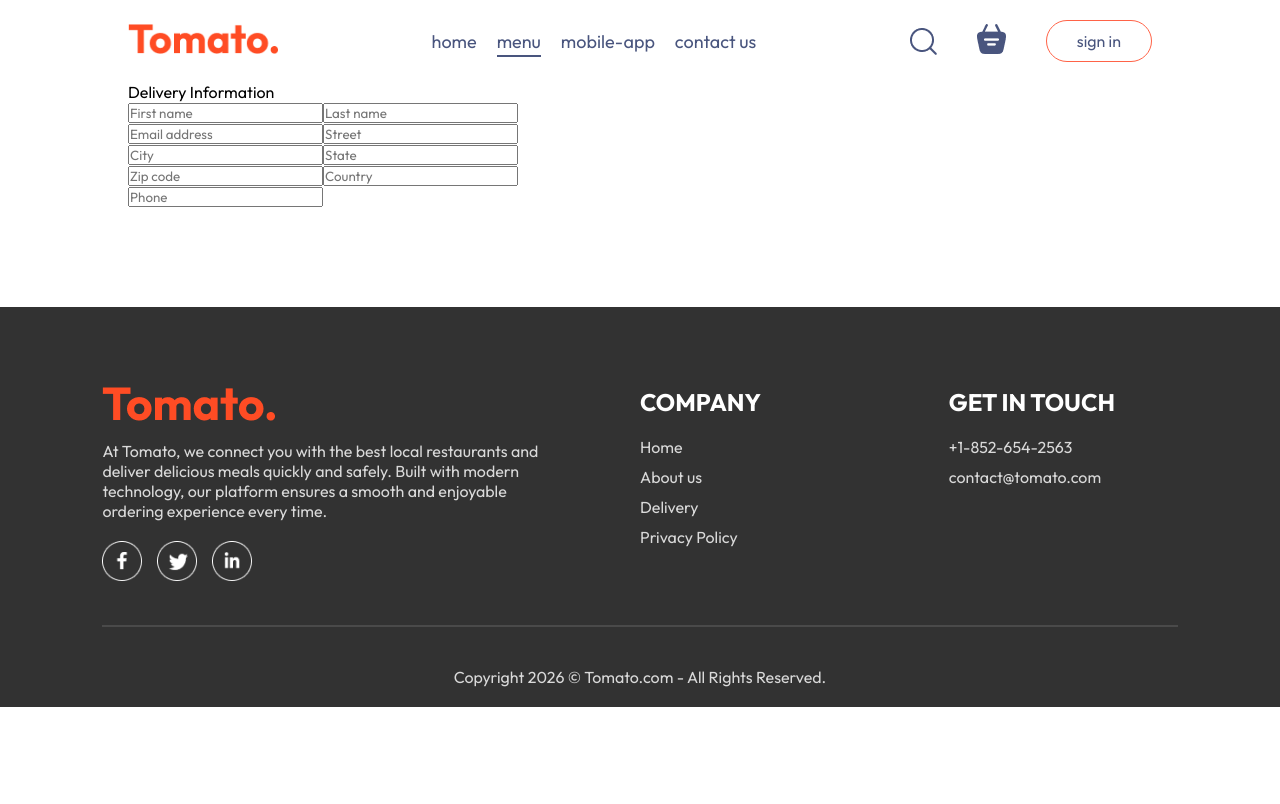
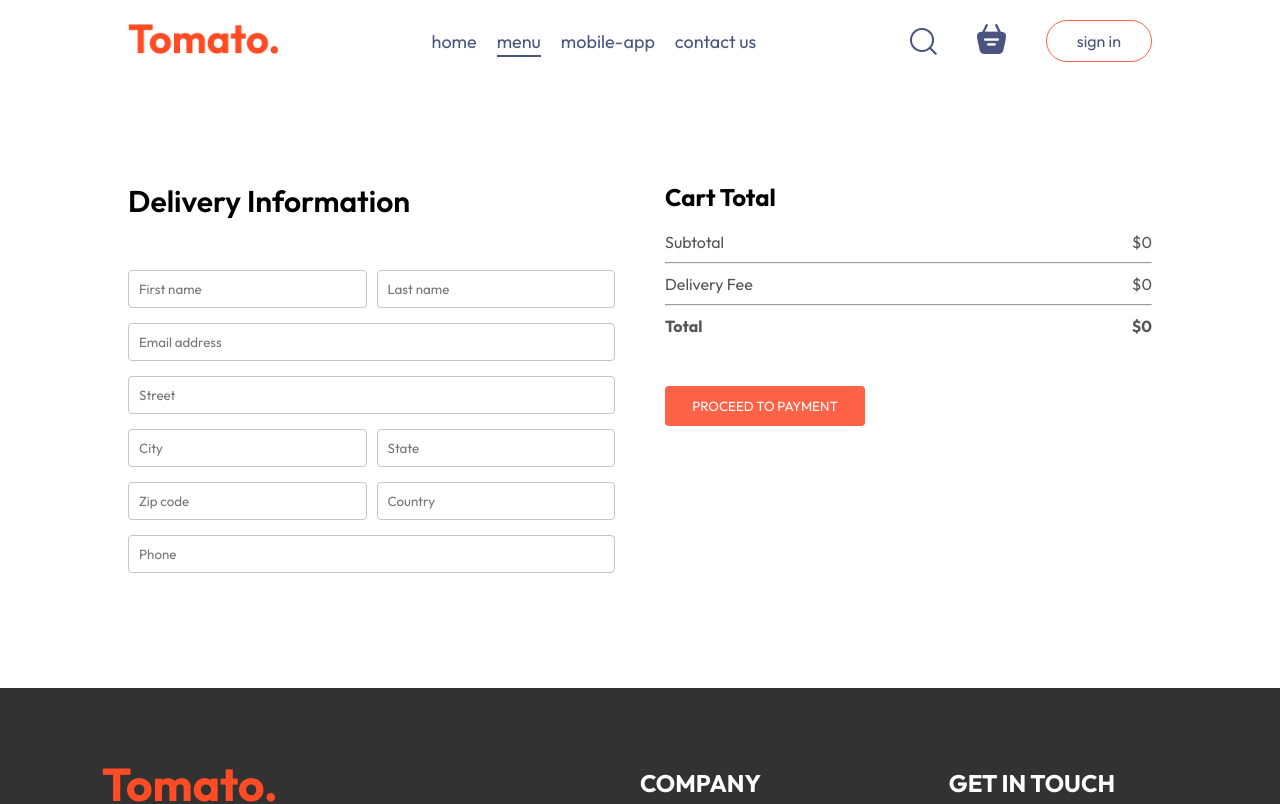
Before and after one commit to yesh299/food-del, a React (Vite) app: page /order in a window 1280 px wide. Shown: the top 804 px of the page. Built offline with nearby package versions, Linux system fonts and the light colour scheme.

Commit message:
seventh commit

```diff
--- a/src/pages/Cart/Cart.jsx
+++ b/src/pages/Cart/Cart.jsx
@@ -59,12 +59,14 @@
             <hr />
             <div className="cart-total-details">
               <p>Delivery Fee</p>
-              <p>$2</p>
+              <p>${getTotalCartAmount() === 0 ? 0 : 2}</p>
             </div>
             <hr />
             <div className="cart-total-details">
               <b>Total</b>
-              <b>${getTotalCartAmount() + 2}</b>
+              <b>
+                ${getTotalCartAmount() === 0 ? 0 : getTotalCartAmount() + 2}
+              </b>
             </div>
           </div>
 
--- a/src/pages/PlaceOrder/PlaceOrder.css
+++ b/src/pages/PlaceOrder/PlaceOrder.css
@@ -0,0 +1,35 @@
+.place-order {
+  display: flex;
+  align-items: start;
+  justify-content: space-between;
+  gap: 50px;
+  margin-top: 100px;
+}
+.place-order-left {
+  width: 100%;
+  max-width: max(30%, 500px);
+}
+.place-order-left .title {
+  font-size: 30px;
+  font-weight: 600;
+  margin-bottom: 50px;
+}
+.place-order-left input {
+  margin-bottom: 15px;
+  width: 100%;
+  padding: 10px;
+  border: 1px solid #c5c5c5;
+  border-radius: 4px;
+  outline-color: tomato;
+}
+.place-order-left .multi-field {
+  display: flex;
+  gap: 10px;
+}
+.place-order-right {
+  width: 100%;
+  max-width: max(40%, 500px);
+}
+.place-order .cart-total button {
+  margin-top: 30px;
+}
--- a/src/pages/PlaceOrder/PlaceOrder.jsx
+++ b/src/pages/PlaceOrder/PlaceOrder.jsx
@@ -1,7 +1,10 @@
-import React from "react";
+import React, { useContext } from "react";
 import "./PlaceOrder.css";
+import { StoreContext } from "../../context/StoreContext";
 
 const PlaceOrder = () => {
+  const { getTotalCartAmount } = useContext(StoreContext);
+
   return (
     <form className="place-order">
       <div className="place-order-left">
@@ -28,7 +31,31 @@
         <input type="text" placeholder="Phone" />
       </div>
 
-      <div className="place-order-right"></div>
+      <div className="place-order-right">
+        <div className="cart-total">
+          <h2>Cart Total</h2>
+          <div>
+            <div className="cart-total-details">
+              <p>Subtotal</p>
+              <p>${getTotalCartAmount()}</p>
+            </div>
+            <hr />
+            <div className="cart-total-details">
+              <p>Delivery Fee</p>
+              <p>${getTotalCartAmount() === 0 ? 0 : 2}</p>
+            </div>
+            <hr />
+            <div className="cart-total-details">
+              <b>Total</b>
+              <b>
+                ${getTotalCartAmount() === 0 ? 0 : getTotalCartAmount() + 2}
+              </b>
+            </div>
+          </div>
+
+          <button>PROCEED TO PAYMENT</button>
+        </div>
+      </div>
     </form>
   );
 };
```
